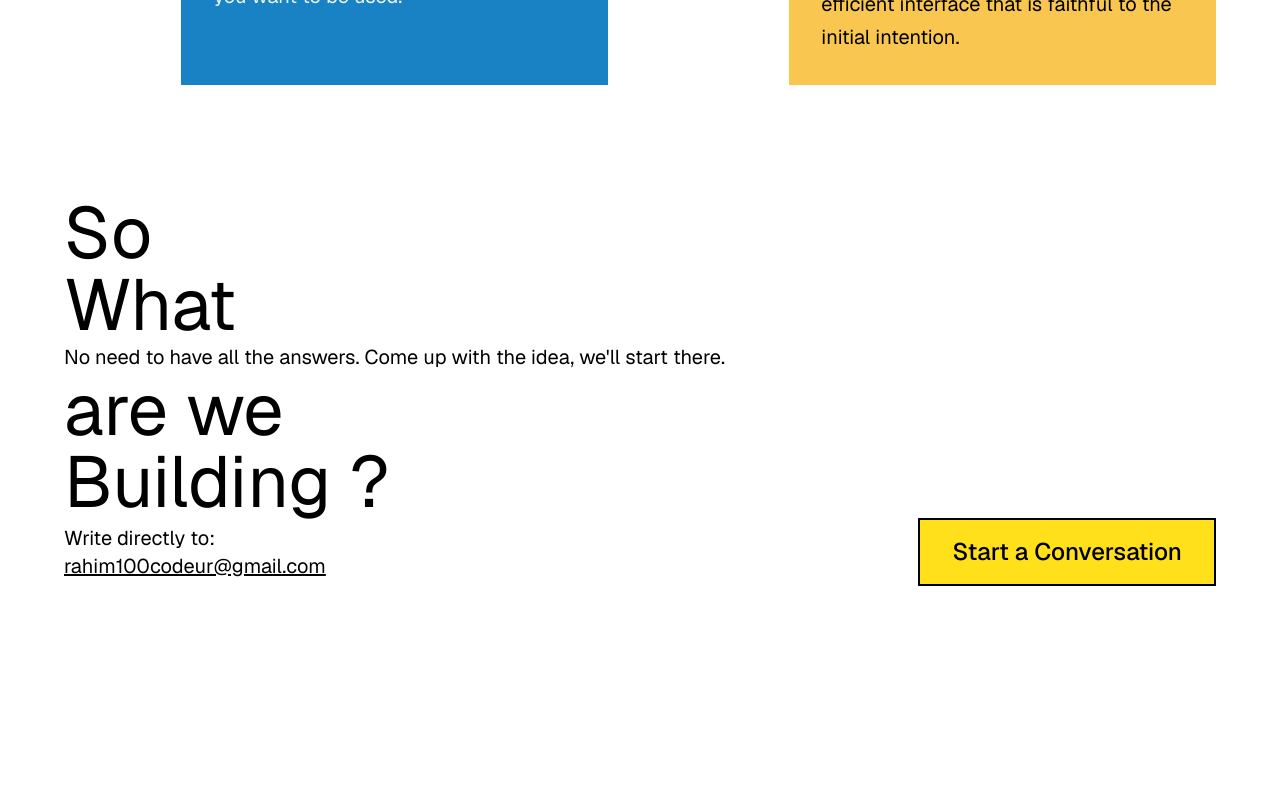
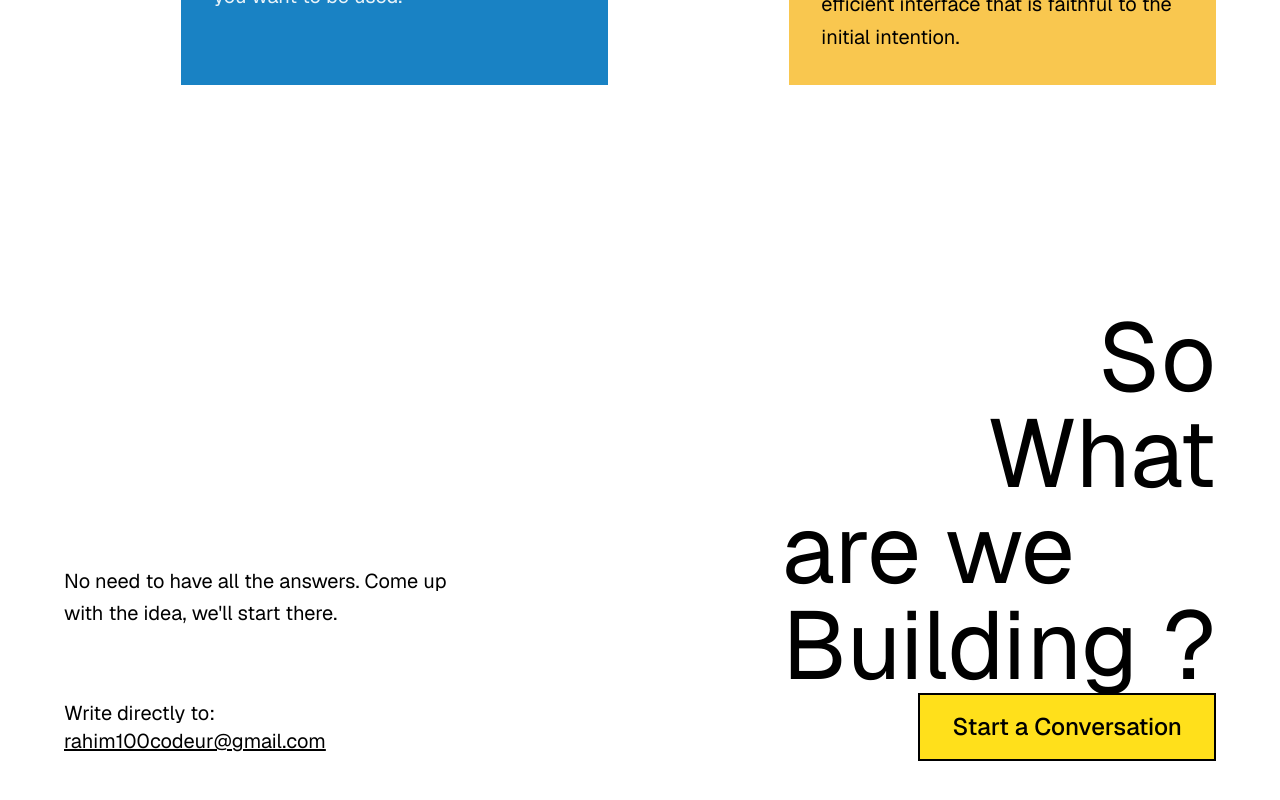
Before and after one commit to Rahim10020/rahim.design, a React (Vite) app: page / in a window 1280 px wide. Shown: the part 4434-5234 px from the top of the page. Built offline with nearby package versions, Linux system fonts and the light colour scheme; a web font is replaced by a local one.

Commit message:
evolution

```diff
--- a/src/_components/sections/ContactSection.tsx
+++ b/src/_components/sections/ContactSection.tsx
@@ -8,24 +8,24 @@ export default function ContactSection() {
       className="flex min-h-[calc(100svh-104px)] w-full bg-background"
     >
       <div className="max-w-350 mx-auto flex w-full px-2">
-        <div className="mx-auto w-full max-w-6xl">
+        <div className="mx-auto w-full max-w-6xl py-12 mt-16">
           {/* 1st line */}
-          <div>
-            <h1 className="text-foreground text-4xl md:text-7xl">So</h1>
+          <div className="flex justify-end">
+            <h1 className="text-foreground text-4xl md:text-8xl">So</h1>
           </div>
           {/* 2nd line */}
-          <div>
-            <h1 className="text-foreground text-4xl md:text-7xl">What</h1>
+          <div className="flex justify-end">
+            <h1 className="text-foreground text-4xl md:text-8xl">What</h1>
           </div>
           {/* 3rd line */}
-          <div>
-            <p className="text-foreground text-xl leading-relaxed">
+          <div className="flex items-center justify-between">
+            <p className="text-foreground text-xl leading-relaxed max-w-sm">
               No need to have all the answers. Come up with the idea, we'll
               start there.
             </p>
             <div>
-              <h1 className="text-foreground text-4xl md:text-7xl">are we</h1>
-              <h1 className="text-foreground text-4xl md:text-7xl">
+              <h1 className="text-foreground text-4xl md:text-8xl">are we</h1>
+              <h1 className="text-foreground text-4xl md:text-8xl">
                 Building ?
               </h1>
             </div>
```
